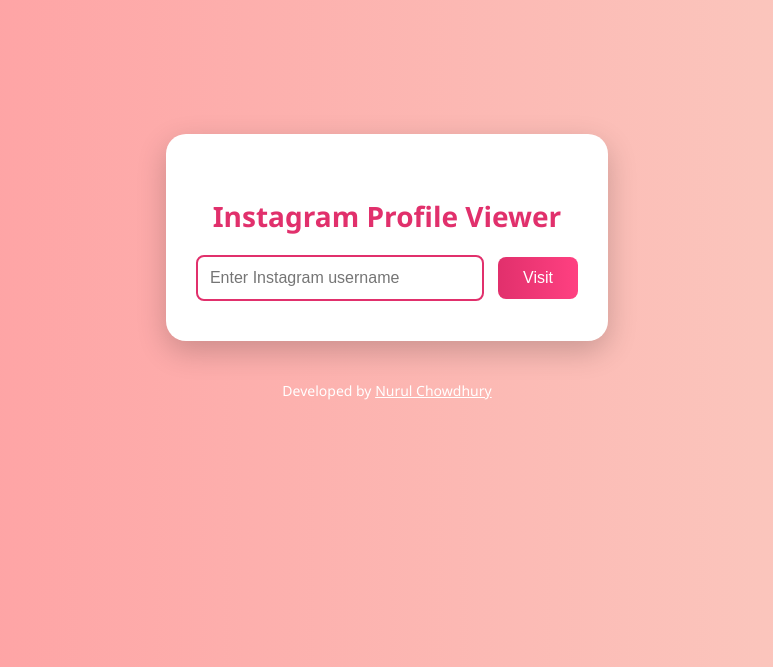
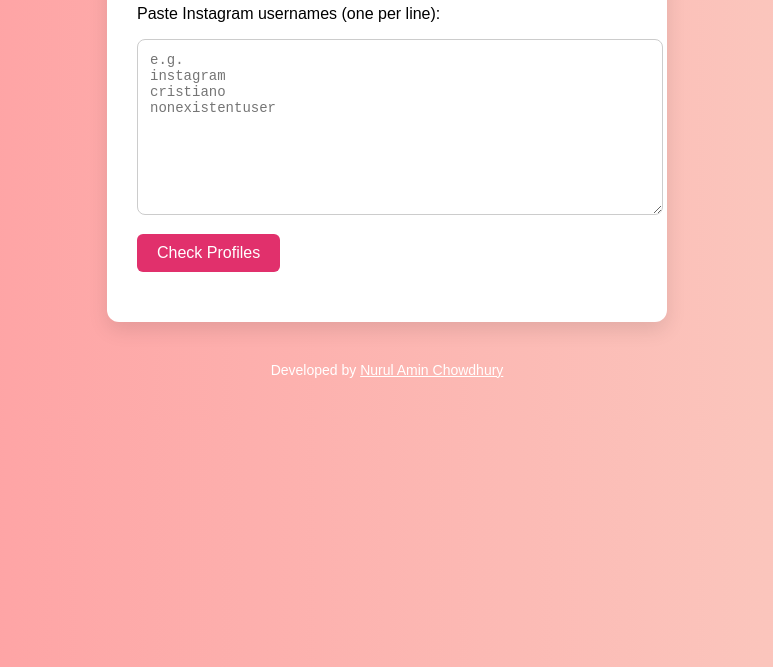
Before and after one commit to Nurulnc/Instagram-checker, a plain HTML site: page index.html in a window 1280 px wide. Shown: the part 133-800 px from the top of the page, without its empty margins (253-1026 px from the left). Drawn offline with Linux system fonts and the light colour scheme.

Commit message:
index.html

```diff
--- a/index.html
+++ b/index.html
@@ -2,115 +2,106 @@
 <html lang="en">
 <head>
   <meta charset="UTF-8">
-  <title>Instagram Checker</title>
+  <title>Instagram Profile Checker</title>
   <style>
     body {
-      font-family: 'Segoe UI', Tahoma, Geneva, Verdana, sans-serif;
+      font-family: Arial, sans-serif;
       background: linear-gradient(to right, #ff9a9e, #fad0c4);
       display: flex;
       flex-direction: column;
-      justify-content: center;
       align-items: center;
-      height: 100vh;
+      padding: 40px;
       margin: 0;
     }
-
-    .box {
+    .container {
       background: white;
-      padding: 40px 30px;
-      border-radius: 20px;
-      box-shadow: 0 10px 30px rgba(0,0,0,0.2);
-      text-align: center;
-      animation: fadeIn 1s ease-in-out;
+      padding: 30px;
+      border-radius: 12px;
+      box-shadow: 0 8px 20px rgba(0,0,0,0.1);
+      width: 100%;
+      max-width: 500px;
     }
-
-    h2 {
-      color: #e1306c;
-      margin-bottom: 20px;
-      font-size: 28px;
+    textarea {
+      width: 100%;
+      height: 150px;
+      padding: 12px;
+      font-size: 14px;
+      border: 1px solid #ccc;
+      border-radius: 8px;
+      resize: vertical;
     }
-
-    input[type="text"] {
-      padding: 12px;
-      width: 260px;
-      font-size: 16px;
-      border: 2px solid #e1306c;
-      border-radius: 8px;
-      outline: none;
-      transition: 0.3s ease;
-    }
-
-    input[type="text"]:focus {
-      border-color: #ff4081;
-      box-shadow: 0 0 8px rgba(255, 64, 129, 0.2);
-    }
-
     button {
-      margin-left: 10px;
-      padding: 12px 25px;
-      font-size: 16px;
-      background: linear-gradient(to right, #e1306c, #ff4081);
+      margin-top: 15px;
+      padding: 10px 20px;
+      background: #e1306c;
       color: white;
       border: none;
-      border-radius: 8px;
+      border-radius: 6px;
       cursor: pointer;
-      transition: transform 0.2s ease;
+      font-size: 16px;
     }
-
     button:hover {
-      transform: scale(1.05);
+      background: #c72b5f;
     }
-
+    .results {
+      margin-top: 20px;
+    }
+    .active { color: green; }
+    .inactive { color: red; }
     footer {
       margin-top: 40px;
       font-size: 14px;
       color: #fff;
+      text-align: center;
     }
-
     footer a {
       color: #fff;
       text-decoration: underline;
     }
+  </style>
 
-    @keyframes fadeIn {
-      from { opacity: 0; transform: translateY(-10px); }
-      to { opacity: 1; transform: translateY(0); }
-    }
-  </style>
+  <!-- 🔝 Adsterra Ad (Top) -->
+  <script async="async" data-cfasync="false" src="//pl27100472.profitableratecpm.com/e88abb6b860829230a6d5edab44d5a38/invoke.js"></script>
+  <div id="container-e88abb6b860829230a6d5edab44d5a38"></div>
 </head>
+
 <body>
-  <div class="box">
-    <h2>Instagram Profile Viewer</h2>
-    <input type="text" id="username" placeholder="Enter Instagram username" />
-    <button onclick="visitProfile()">Visit</button>
+  <div class="container">
+    <h2>Instagram Profile Checker</h2>
+    <p>Paste Instagram usernames (one per line):</p>
+    <textarea id="usernames" placeholder="e.g.
+instagram
+cristiano
+nonexistentuser"></textarea>
+    <button onclick="checkUsernames()">Check Profiles</button>
+    <div class="results" id="results"></div>
   </div>
 
+  <!-- 🔚 Adsterra Ad (Bottom) -->
+  <script async="async" data-cfasync="false" src="//pl27100472.profitableratecpm.com/e88abb6b860829230a6d5edab44d5a38/invoke.js"></script>
+  <div id="container-e88abb6b860829230a6d5edab44d5a38"></div>
+
   <footer>
-    Developed by <a href="https://www.facebook.com/share/16z1mL9TtC/" target="_blank">Nurul Chowdhury</a>
+    Developed by <a href="https://instagram.com/nurulnc100" target="_blank">Nurul Amin Chowdhury</a>
   </footer>
 
-  <!-- 🔻 Adsterra Ad Code -->
-  <script type="text/javascript">
-    atOptions = {
-      'key' : '985562a663b32a0a22d0df5a821e1445',
-      'format' : 'iframe',
-      'height' : 250,
-      'width' : 300,
-      'params' : {}
-    };
-  </script>
-  <script type="text/javascript" src="//www.highperformanceformat.com/985562a663b32a0a22d0df5a821e1445/invoke.js"></script>
-  <!-- 🔺 End Adsterra Ad -->
+  <script>
+    async function checkUsernames() {
+      const usernames = document.getElementById("usernames").value.trim().split(/\\n|\\r/);
+      const resultsDiv = document.getElementById("results");
+      resultsDiv.innerHTML = "<p>Checking...</p>";
 
-  <script>
-    function visitProfile() {
-      const username = document.getElementById("username").value.trim();
-      if (username !== "") {
-        const url = "https://instagram.com/" + username;
-        window.open(url, "_blank");
-      } else {
-        alert("Please enter a username.");
-      }
+      const results = await Promise.all(usernames.map(async (username) => {
+        const url = `https://www.instagram.com/${username}/`;
+        try {
+          const response = await fetch(url, { method: 'GET', mode: 'no-cors' });
+          return `<p><strong>${username}</strong>: <span class='active'>Maybe Active (check manually)</span></p>`;
+        } catch (error) {
+          return `<p><strong>${username}</strong>: <span class='inactive'>Not Found / Disabled</span></p>`;
+        }
+      }));
+
+      resultsDiv.innerHTML = results.join("");
     }
   </script>
 </body>
```
